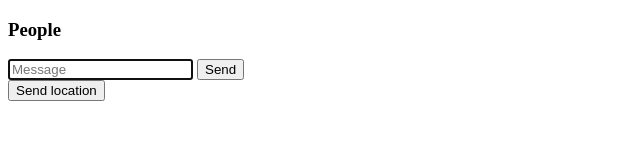
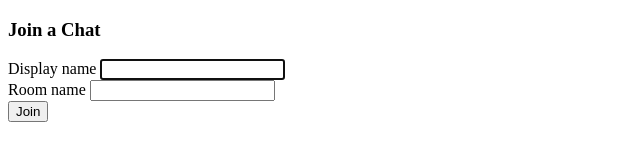
Before and after one commit to sahilmob/node-course-Chat-App, a website: page public/index.html in a window 1280 px wide. Shown: the whole page, without its empty margins (0-640 px from the left). Drawn offline with nearby package versions, Linux system fonts and the light colour scheme; no server answers.

Commit message:
Add join chat page

```diff
--- a/public/index.html
+++ b/public/index.html
@@ -2,64 +2,33 @@
 <html lang="en">
 
 <head>
-    <title></title>
+    <title>Join | ChatApp</title>
     <meta charset="UTF-8">
-    <meta name="viewport" content="width=device-width, initial-scale=1">
+    <meta name="viewport" content="width=device-width, initial-scale=1, user-scalable=no">
     <link href="./css/styles.css" rel="stylesheet">
 </head>
 
-<body class="chat">
-    <div class="chat__sidebar">
-        <h3>People</h3>
-        <div id="users"></div>
+<body class="centered-form">
+
+    <div class="centered-form__form">
+        <form action="/chat.html">
+            <div class="form-field">
+                <h3>Join a Chat</h3>
+            </div>
+            <div class="form-field">
+                <label for="">Display name</label>
+                <input type="text" name="name" autofocus>
+            </div>
+            <div class="form-field">
+                <label for="">Room name</label>
+                <input type="text" name="name">
+            </div>
+            <div class="form-field">
+                <button type="submit">Join</button>
+            </div>
+        </form>
     </div>
-
-    <div class="chat__main">
-        <ol id="messages" class="chat__messages"></ol>
-        <div class="chat__footer">
-            <form id="message-form">
-                <input name="message" type="text" placeholder="Message" autofocus autocomplete="off" />
-                <button>Send</button>
-            </form>
-            <button id="send-location">Send location</button>
-
-        </div>
-
-    </div>
-
-    <script id="message-template" type="text/template">
-        <li class="message">
-            <div class="message__title">
-                <h4>{{from}}</h4>
-                <span>{{createdAt}}</span>
-            </div>
-            <div class="message__body">
-                <p>{{text}}</p>
-            </div>
-        </li>
-    </script>
-
-    <script id="location-template" type="text/template">
-        <li class="message">
-            <div class="message__title">
-                <h4>{{from}}</h4>
-                <span>{{createdAt}}</span>
-            </div>
-            <div class="message__body">
-                <a target="_blank" href={{url}}>My current location</a>
-            </div>
-        </li>
-    </script>
-
-
-    <script src="./socket.io/socket.io.js"></script>
-    <script src="./js/libs/jquery-3.3.1.min.js"></script>
-    <script src="./js/libs/moment.js"></script>
-    <script src="./js/libs//mustache.js"></script>
-    <script src="./js/index.js"></script>
-
 
 </body>
 
-
 </html>
```
Also changed, not shown: public/chat.html (added, +65 -0 lines), public/js/chat.js (renamed from public/js/index.js).
